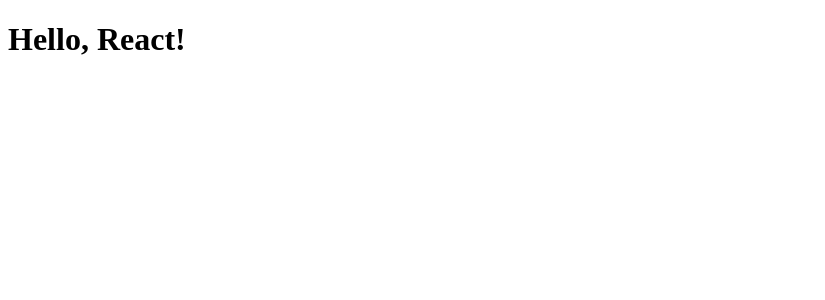
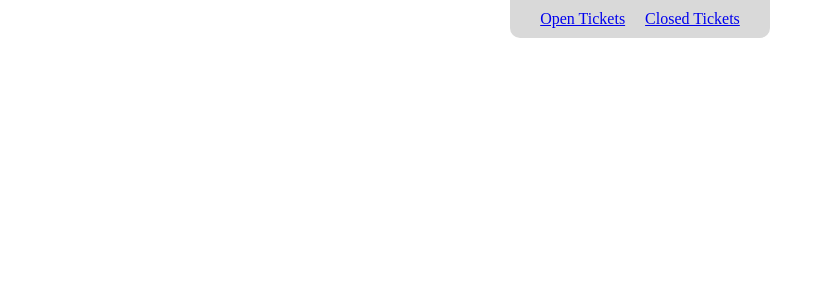
Before and after one commit to andrewchester/TicketManager, a React app: page / in a window 1280 px wide. Shown: the top 300 px of the page, without its empty margins (0-825 px from the left). Built offline with nearby package versions, Linux system fonts and the light colour scheme.

Commit message:
Basic header

```diff
--- a/package.json
+++ b/package.json
@@ -20,7 +20,9 @@
     "@babel/preset-env": "^7.25.8",
     "@babel/preset-react": "^7.25.7",
     "babel-loader": "^9.2.1",
+    "css-loader": "^7.1.2",
     "html-webpack-plugin": "^5.6.0",
+    "style-loader": "^4.0.0",
     "webpack": "^5.95.0",
     "webpack-cli": "^5.1.4",
     "webpack-dev-server": "^5.1.0"
--- /dev/null
+++ b/src/App.js
@@ -0,0 +1,12 @@
+import React from 'react';
+import Header from './components/Header';
+import './styles/header.css';
+import './styles.css'
+
+const App = () => {
+  return (
+    <Header />
+  );
+};
+
+export default App;
--- /dev/null
+++ b/src/components/Header.js
@@ -0,0 +1,16 @@
+import React from 'react';
+
+function Header() {
+    return (
+        <div className="header">
+            <div className="navbar-element">
+                <a href="/">Open Tickets</a>
+            </div>
+            <div className="navbar-element">
+                <a href="/history">Closed Tickets</a>
+            </div>
+        </div>
+    );
+}
+
+export default Header;
--- a/src/index.html
+++ b/src/index.html
@@ -3,9 +3,12 @@
 <head>
     <meta charset="UTF-8">
     <meta name="viewport" content="width=device-width, initial-scale=1.0">
-    <title>My React App</title>
+    <title></title>
 </head>
 <body>
-    <div id="root"></div>
+    <noscript>
+        You need to enable JavaScript to run this app.
+      </noscript>
+    <div id="app"></div>
 </body>
 </html>
--- a/src/index.js
+++ b/src/index.js
@@ -1,8 +1,6 @@
 import React from 'react';
-import ReactDOM from 'react-dom';
+import ReactDOM from 'react-dom/client';
+import App from './App';
 
-const App = () => {
-  return <h1>Hello, React!</h1>;
-};
-
-ReactDOM.render(<App />, document.getElementById('root'));
+const root = ReactDOM.createRoot(document.getElementById('app'));
+root.render(<App />);
--- /dev/null
+++ b/src/styles.css
@@ -0,0 +1,11 @@
+body {
+    margin: 0px;
+    padding: 0px;
+}
+
+#app {
+    display: flex;
+    flex-direction: column;
+    align-items:center;
+    justify-content: center;
+}
--- /dev/null
+++ b/src/styles/header.css
@@ -0,0 +1,16 @@
+.header {
+    background-color: #d9d9d9;
+    padding: 10px 20px;
+    display: flex;
+    justify-content: center;
+    align-items: center;
+
+    max-width: 100%;
+    max-width: 350px;
+    border-radius: 0px 0px 10px 10px;
+}
+
+.navbar-element {
+  padding-left: 10px;
+  padding-right: 10px;
+}
--- a/webpack.config.js
+++ b/webpack.config.js
@@ -20,6 +20,10 @@
           loader: 'babel-loader',
         },
       },
+      {
+        test: /\.css$/,
+        use: [ 'style-loader', 'css-loader' ]
+      }
     ],
   },
   plugins: [
```
Also changed, not shown: 1 other file (tests, documents, lock files or other folders).
